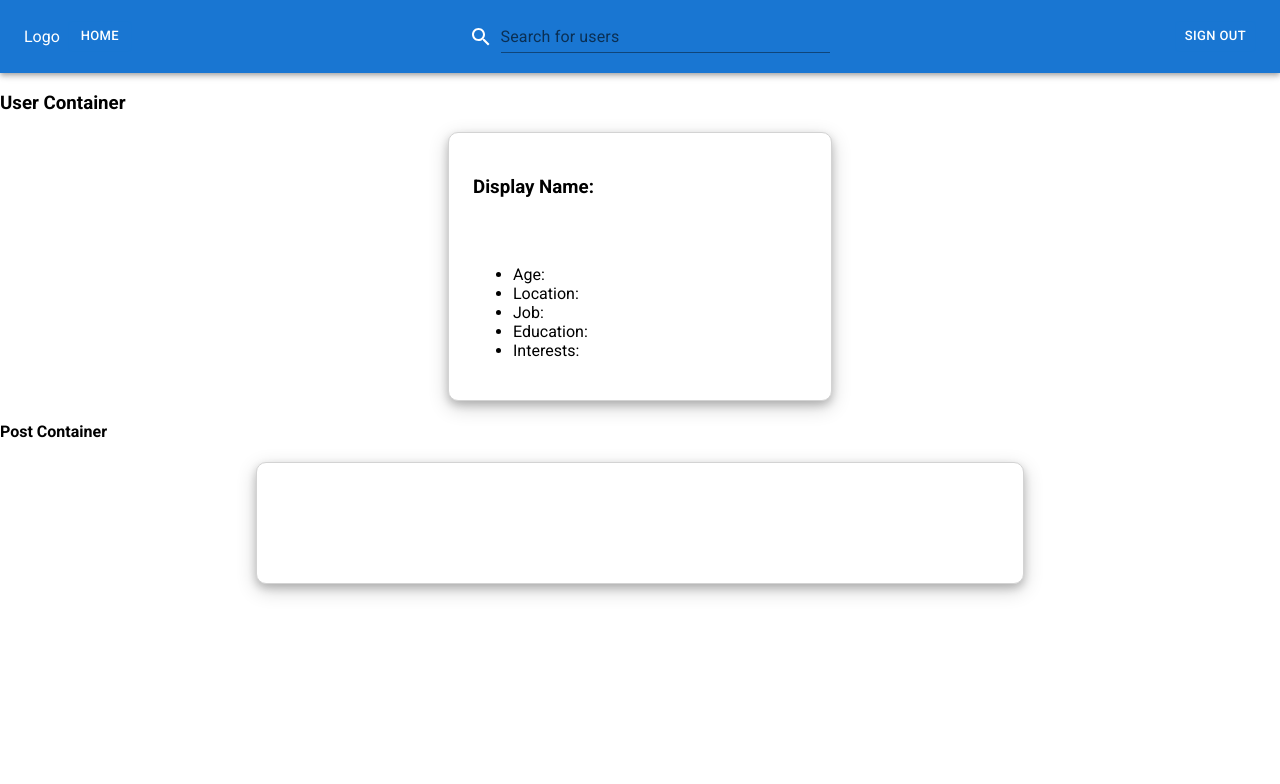
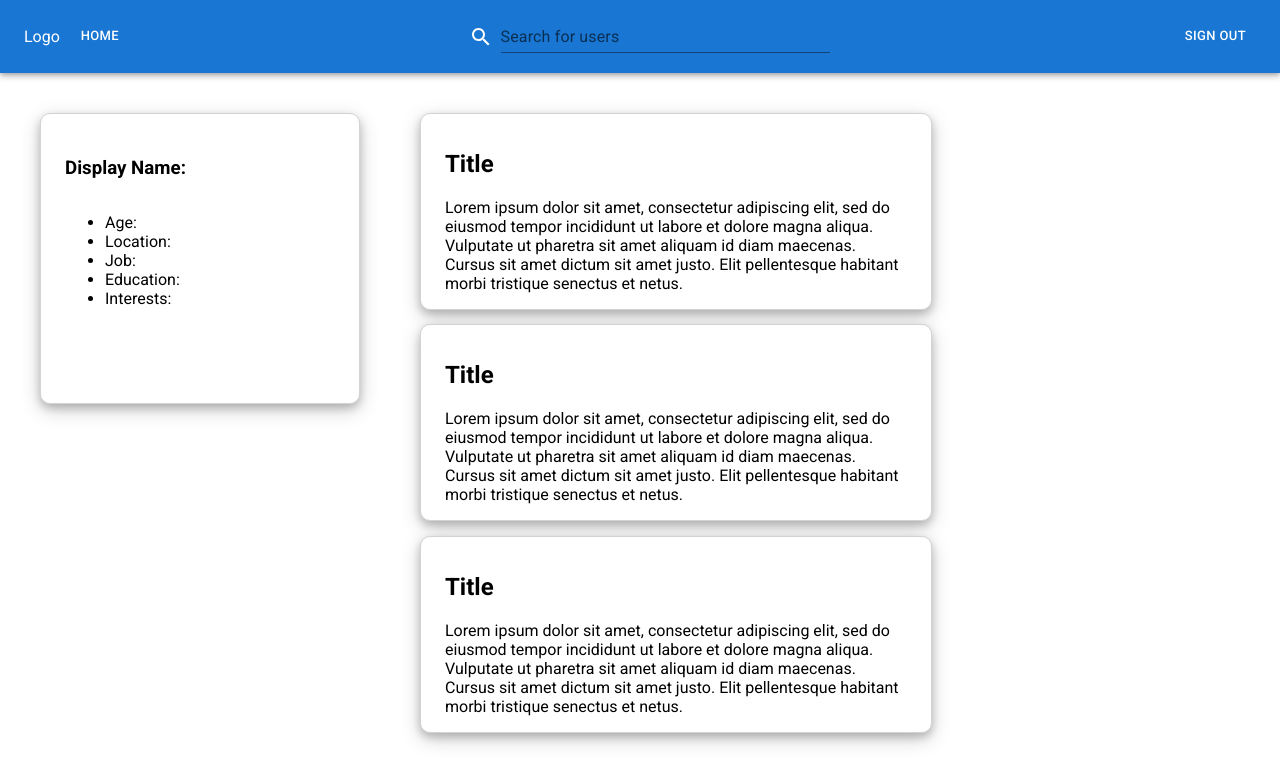
Before and after one commit to stabrabbit42/Sealteration, a React app: page / in a window 1280 px wide. Shown: the top 784 px of the page. Built offline with nearby package versions, Linux system fonts and the light colour scheme.

Commit message:
fixed layout

```diff
--- a/client/components/UserDetails.jsx
+++ b/client/components/UserDetails.jsx
@@ -5,21 +5,20 @@ const UserDetails = (props) => {
   // const { display_name, age, location, job, education, interests } = props.data;
 
   return (
-    <div id="user">
+    <div id="userDetails">
       <Container
         sx={{
           display: 'flex',
           flexDirection: 'column',
-          justifyContent: 'center',
+
           alignItems: 'left',
-          gap: 4,
           bgcolor: 'white',
           border: '1px solid lightgray',
           borderRadius: '10px',
           boxShadow:
             '0 4px 8px 0 rgba(0, 0, 0, 0.2), 0 6px 20px 0 rgba(0, 0, 0, 0.19)',
-          height: '30%',
-          width: '30%',
+          height: '80%',
+          width: '100%',
           p: 3,
         }}
       >
--- a/client/components/UserPost.jsx
+++ b/client/components/UserPost.jsx
@@ -2,7 +2,7 @@ import React from 'react';
 import { Container } from '@mui/material';
 
 const UserPost = (props) => {
-  const { title, content } = props;
+  // const { title, content } = props;
 
   // potential other features that might need this to be changed to a box include: comments and likes
 
@@ -12,21 +12,20 @@ const UserPost = (props) => {
         sx={{
           display: 'flex',
           flexDirection: 'column',
-          justifyContent: 'center',
+          justifyContent: 'space-evenly',
           alignItems: 'left',
-          gap: 4,
           bgcolor: 'white',
           border: '1px solid lightgray',
           borderRadius: '10px',
           boxShadow:
             '0 4px 8px 0 rgba(0, 0, 0, 0.2), 0 6px 20px 0 rgba(0, 0, 0, 0.19)',
-          height: '60%',
-          width: '60%',
-          p: 3,
+          height: '100%',
+          width: '100%',
+          p: 2,
         }}
       >
-        <h2> {title} </h2>
-        <div id='content'>{content}</div>
+        <h2> Title </h2>
+        <div id='content'>Lorem ipsum dolor sit amet, consectetur adipiscing elit, sed do eiusmod tempor incididunt ut labore et dolore magna aliqua. Vulputate ut pharetra sit amet aliquam id diam maecenas. Cursus sit amet dictum sit amet justo. Elit pellentesque habitant morbi tristique senectus et netus.</div>
       </Container>
     </div>
   );
--- a/client/containers/PostContainer.jsx
+++ b/client/containers/PostContainer.jsx
@@ -5,8 +5,9 @@ import UserPost from '../components/UserPost.jsx';
 
 const PostContainer = () => {
   return (
-    <div>
-      <h4>Post Container</h4>
+    <div id="postContainer">
+      <UserPost />
+      <UserPost />
       <UserPost />
     </div>
   )
--- a/client/containers/UserContainer.jsx
+++ b/client/containers/UserContainer.jsx
@@ -6,8 +6,7 @@ import PostContainer from './PostContainer.jsx'
 
 const UserContainer = () => {
   return (
-    <div>
-    <h3>User Container</h3>
+    <div id="userContainer">
     <UserDetails />
     <PostContainer />
     </div>
--- a/client/styles.css
+++ b/client/styles.css
@@ -20,4 +20,29 @@ body {
   display: flex;
   flex-direction: column;
   width: 100%;
+  height: 100vh;
 }
+
+#userContainer {
+  display: flex;
+  height: 100%;
+}
+
+#userDetails {
+  flex-direction: column;
+  width: 25%;
+  height: 50%;
+  margin: 20px;
+  padding: 20px;
+  background-color: white;
+}
+
+#postContainer {
+  display: flex;
+  flex-direction: column;
+  height: 100%;
+  margin-top: 20px;
+  padding: 20px;
+  width: 40%;
+  gap: 2%;
+}
```
